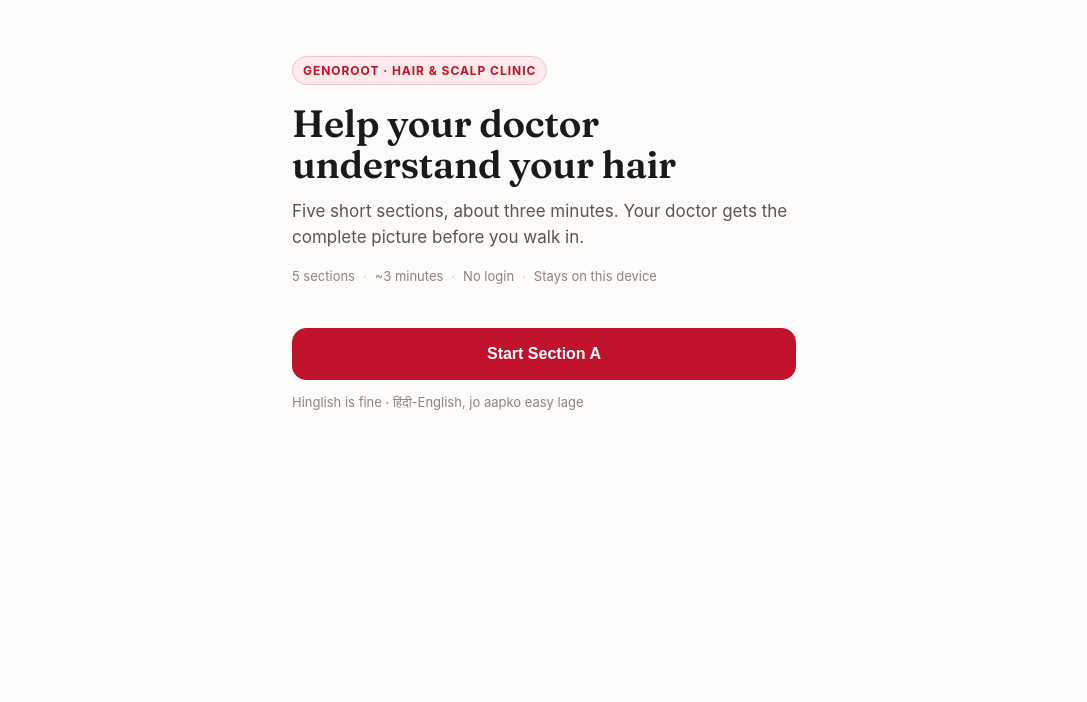
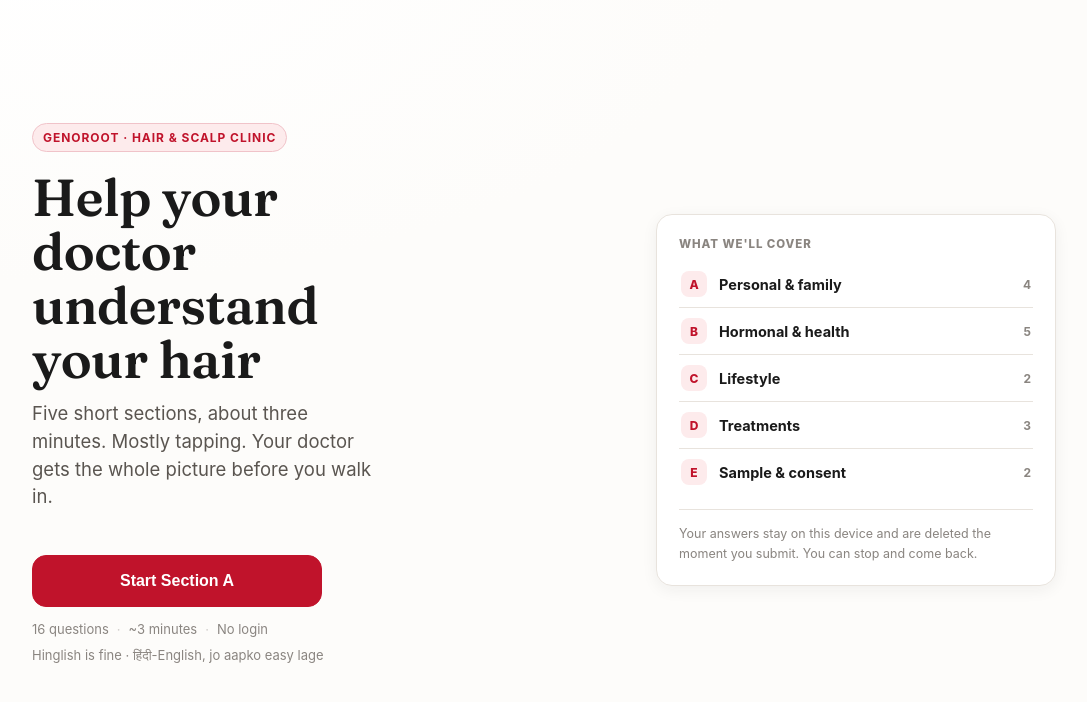
Before and after one commit to Ripperox/hair-intake, a React (Vite) app: page / in a window 1280 px wide. Shown: the top 702 px of the page, without its empty margins (96-1183 px from the left). Built offline with nearby package versions, Linux system fonts and the light colour scheme.

Commit message:
fix: desktop landing hero, section C full-width layout, stable chip/card widths on select, always-visible what's-left guidance

```diff
--- a/src/App.tsx
+++ b/src/App.tsx
@@ -39,12 +39,12 @@ const SECTION_TITLE: Record<string, string> = {
   E: 'Sample & Consent',
 }
 
-const RAIL: { letter: string; title: string; screens: Screen[] }[] = [
-  { letter: 'A', title: 'Personal & family', screens: ['A'] },
-  { letter: 'B', title: 'Hormonal & health', screens: ['B'] },
-  { letter: 'C', title: 'Lifestyle', screens: ['C'] },
-  { letter: 'D', title: 'Treatments', screens: ['D'] },
-  { letter: 'E', title: 'Sample & consent', screens: ['E'] },
+const RAIL: { letter: string; title: string; screens: Screen[]; n: number }[] = [
+  { letter: 'A', title: 'Personal & family', screens: ['A'], n: 4 },
+  { letter: 'B', title: 'Hormonal & health', screens: ['B'], n: 5 },
+  { letter: 'C', title: 'Lifestyle', screens: ['C'], n: 2 },
+  { letter: 'D', title: 'Treatments', screens: ['D'], n: 3 },
+  { letter: 'E', title: 'Sample & consent', screens: ['E'], n: 2 },
 ]
 
 // deep clone initial answers (avoid shared nested refs)
@@ -178,14 +178,26 @@ export default function App() {
   }
   const nudge = (section: string) => {
     setNudged(prev => ({ ...prev, [section]: true }))
+    // Take them to the blank answer rather than making them hunt for it. On
+    // desktop every section is on screen at once, so scope the search.
     setTimeout(() => {
-      document.querySelector('[data-invalid]')?.scrollIntoView({ behavior: 'smooth', block: 'center' })
+      const scope = document.getElementById(`desk-${section}`) ?? document
+      const target = scope.querySelector('[data-invalid]')
+      target?.scrollIntoView({ behavior: 'smooth', block: 'center' })
     }, 80)
   }
 
   const validAge = (): boolean => {
     const n = parseInt(answers.ageHairLossBegan, 10)
     return !!answers.ageHairLossBegan && !isNaN(n) && n >= 10 && n <= 100
+  }
+
+  // How many answers a section is still waiting on. Drives the rail badge and
+  // the "what's left" bar, so an unfinished section is never a silent mystery.
+  const missingCount = (s: Screen): number => {
+    const v = validations[s as string]
+    if (!v) return 0
+    return Object.values(v.fields).filter(f => f.state !== 'valid').length
   }
 
   const sectionComplete = (s: Screen): boolean => {
@@ -589,16 +601,35 @@ export default function App() {
       case 'welcome':
         return (
           <div className="welcome">
-            <div className="welcome-badge">GenoRoot · Hair & Scalp Clinic</div>
-            <h1>Help your doctor<br />understand your hair</h1>
-            <p className="welcome-lead">
-              Five short sections, about three minutes. Your doctor gets the complete picture before you walk in.
-            </p>
-            <div className="welcome-meta">
-              <span>5 sections</span><span className="dot">·</span><span>~3 minutes</span><span className="dot">·</span><span>No login</span><span className="dot">·</span><span>Stays on this device</span>
+            <div className="welcome-main">
+              <div className="welcome-badge">GenoRoot · Hair &amp; Scalp Clinic</div>
+              <h1>Help your doctor<br />understand your hair</h1>
+              <p className="welcome-lead">
+                Five short sections, about three minutes. Mostly tapping. Your doctor gets the whole picture before you walk in.
+              </p>
+              <BigButton onClick={() => setStep('A')}>Start Section A</BigButton>
+              <div className="welcome-meta">
+                <span>16 questions</span><span className="dot">·</span><span>~3 minutes</span><span className="dot">·</span><span>No login</span>
+              </div>
+              <p className="welcome-hinglish">Hinglish is fine · हिंदी-English, jo aapko easy lage</p>
             </div>
-            <BigButton onClick={() => setStep('A')}>Start Section A</BigButton>
-            <p className="welcome-hinglish">Hinglish is fine · हिंदी-English, jo aapko easy lage</p>
+            <aside className="welcome-aside">
+              <div className="welcome-card">
+                <div className="welcome-card-head">What we&apos;ll cover</div>
+                <ol className="welcome-steps">
+                  {RAIL.map(g => (
+                    <li key={g.letter}>
+                      <span className="welcome-step-letter">{g.letter}</span>
+                      <span className="welcome-step-title">{g.title}</span>
+                      <span className="welcome-step-n">{g.n}</span>
+                    </li>
+                  ))}
+                </ol>
+                <p className="welcome-card-foot">
+                  Your answers stay on this device and are deleted the moment you submit. You can stop and come back.
+                </p>
+              </div>
+            </aside>
           </div>
         )
 
@@ -852,12 +883,16 @@ export default function App() {
           {RAIL.map(g => {
             const s = g.screens[0]
             const complete = sectionComplete(s)
+            const left = missingCount(s)
             const current = step === s
+            const started = essAnswered > 0
             return (
-              <button key={g.letter} type="button" className={`rail-item ${current ? 'current' : ''} ${complete ? 'done' : ''}`} onClick={() => setStep(s)}>
+              <button key={g.letter} type="button" className={`rail-item ${current ? 'current' : ''} ${complete ? 'done' : ''}`} onClick={() => { setStep(s); if (!complete && started) nudge(s as string) }}>
                 <span className="rail-letter">{g.letter}</span>
                 <span className="rail-item-label">{g.title}</span>
-                <span className="rail-check" aria-hidden="true">{complete ? '✓' : ''}</span>
+                {complete
+                  ? <span className="rail-check" aria-hidden="true">✓</span>
+                  : started ? <span className="rail-left">{left} left</span> : null}
               </button>
             )
           })}
@@ -883,12 +918,23 @@ export default function App() {
             ))}
           </div>
 
-          {allDone && step !== 'summary' && (
+          {step !== 'summary' && (allDone ? (
             <div className="desk-actions">
               <span className="desk-actions-note">All 5 sections complete</span>
               <BigButton onClick={() => setStep('summary')}>Review the filled form →</BigButton>
             </div>
-          )}
+          ) : essAnswered > 0 && (() => {
+            const first = SECTIONS.find(s => !sectionComplete(s))!
+            const left = SECTIONS.reduce((n, s) => n + missingCount(s), 0)
+            return (
+              <div className="desk-actions">
+                <span className="desk-actions-note pending">
+                  {left} {left === 1 ? 'answer' : 'answers'} still blank — next one is in {SECTION_TITLE[first as string]}
+                </span>
+                <BigButton variant="secondary" onClick={() => { setStep(first); nudge(first as string) }}>Show me →</BigButton>
+              </div>
+            )
+          })())}
         </main>
 
         <aside className="desk-preview">
@@ -929,7 +975,7 @@ export default function App() {
   }
 
   return (
-    <div className="app">
+    <div className={`app ${step === 'welcome' ? 'app-welcome' : ''} ${step === 'done' ? 'app-done' : ''}`}>
       {!doneHome && (
         <>
           <ProgressBar progress={progress} />
--- a/src/index.css
+++ b/src/index.css
@@ -47,13 +47,24 @@ html,body{ margin:0; padding:0; background:var(--bg); color:var(--text); font-fa
 .icon-btn:active{ transform:scale(.97) }
 
 /* Welcome */
-.welcome{ padding:28px 4px 8px; text-align:left }
+.welcome{ padding:28px 4px 8px; text-align:left; display:flex; flex-direction:column; gap:24px }
 .welcome-badge{ display:inline-flex; font-size:12px; font-weight:700; letter-spacing:.08em; text-transform:uppercase; color:var(--accent); background:var(--accent-soft); border:1px solid var(--accent-line); padding:6px 10px; border-radius:999px; margin-bottom:18px }
 .welcome h1{ font-family:var(--font-display); font-size:36px; line-height:1.08; letter-spacing:-.01em; margin:0 0 14px; font-weight:600; color:var(--text) }
 .welcome-lead{ font-size:17px; line-height:1.5; color:var(--text-2); margin:0 0 18px }
-.welcome-meta{ display:flex; gap:8px; align-items:center; font-size:13px; color:var(--muted); margin-bottom:26px; flex-wrap:wrap }
+.welcome-meta{ display:flex; gap:8px; align-items:center; font-size:13px; color:var(--muted); margin-top:14px; flex-wrap:wrap }
 .dot{ opacity:.4 }
-.welcome-hinglish{ font-size:13px; color:var(--muted); margin-top:14px }
+.welcome-hinglish{ font-size:13px; color:var(--muted); margin-top:10px }
+
+/* Welcome: "what we'll cover" card — the same five sections the doctor reads */
+.welcome-card{ border:1px solid var(--line); border-radius:var(--r); background:var(--card); padding:18px; box-shadow:var(--shadow-sm) }
+.welcome-card-head{ font-size:11.5px; font-weight:800; letter-spacing:.08em; text-transform:uppercase; color:var(--muted); margin-bottom:10px }
+.welcome-steps{ list-style:none; margin:0; padding:0 }
+.welcome-steps li{ display:flex; align-items:center; gap:12px; padding:10px 2px; border-bottom:1px solid var(--line) }
+.welcome-steps li:last-child{ border-bottom:none }
+.welcome-step-letter{ width:26px; height:26px; border-radius:8px; background:var(--accent-soft); color:var(--accent); font-size:12px; font-weight:800; display:grid; place-items:center; flex:none }
+.welcome-step-title{ font-size:14.5px; font-weight:650; color:var(--text); flex:1; min-width:0 }
+.welcome-step-n{ font-size:12px; font-weight:650; color:var(--muted); flex:none }
+.welcome-card-foot{ font-size:12.5px; color:var(--muted); margin:14px 0 0; padding-top:14px; border-top:1px solid var(--line); line-height:1.55 }
 
 /* Section screen layout */
 .screen-label{ font-size:12px; font-weight:800; letter-spacing:.1em; text-transform:uppercase; color:var(--muted); padding:12px 20px 0 }
@@ -105,6 +116,7 @@ html,body{ margin:0; padding:0; background:var(--bg); color:var(--text); font-fa
 .opt-card{ text-align:left; width:100%; padding:14px 16px; border-radius:14px; border:1.5px solid var(--line); background:var(--card); display:flex; align-items:center; justify-content:space-between; gap:12px; cursor:pointer; transition: border-color .15s, background .15s, box-shadow .15s }
 .opt-card:hover{ border-color:var(--line-strong); background:var(--bg-soft) }
 .opt-card.selected{ border-color:var(--accent); background:var(--accent-soft); box-shadow: 0 0 0 3px rgba(192,19,43,.10) }
+.opt-text{ min-width:0 }
 .opt-main{ font-size:15.5px; font-weight:650; color:var(--text) }
 .opt-sub{ font-size:12.5px; color:var(--muted); margin-top:2px }
 .opt-check{ width:26px; height:26px; border-radius:999px; background:var(--accent); color:white; display:grid; place-items:center; font-size:14px; font-weight:800; flex:none }
@@ -114,7 +126,7 @@ html,body{ margin:0; padding:0; background:var(--bg); color:var(--text); font-fa
 .chip-opt{ appearance:none; border-radius:999px; padding:10px 14px; font-size:14px; font-weight:600; border:1.5px solid var(--line); background:var(--chip-bg); color:var(--text-2); cursor:pointer; display:inline-flex; align-items:center; gap:8px }
 .chip-opt.selected{ background:var(--chip-on-bg); color:var(--chip-on); border-color:var(--accent-line) }
 .chip-opt.exclusive.selected{ background:var(--text); color:white; border-color:var(--text) }
-.chip-check{ font-size:12px; font-weight:800 }
+.chip-check{ font-size:12px; font-weight:800; width:9px; flex:none; text-align:center; line-height:1 }
 
 /* Yes/No */
 .yesno{ display:grid; grid-template-columns:1fr 1fr; gap:10px }
@@ -173,10 +185,11 @@ html,body{ margin:0; padding:0; background:var(--bg); color:var(--text); font-fa
 .detail-actions{ display:grid; grid-template-columns:1fr 1fr; gap:10px; margin-top:18px }
 .detail-actions .btn{ margin-top:0 }
 
-/* Follow-up affordance under a habit row (smoking severity, salon detail) */
-.habit-detail-btn{ appearance:none; width:100%; margin-top:10px; padding:10px 12px; border-radius:10px; border:1.5px dashed var(--line-strong); background:var(--bg-soft); color:var(--text-2); font-family:inherit; font-size:13.5px; font-weight:650; text-align:left; cursor:pointer; display:flex; align-items:center; justify-content:space-between; gap:10px; line-height:1.35 }
-.habit-detail-btn:hover{ border-color:var(--accent); color:var(--accent) }
-.habit-detail-btn.filled{ border-style:solid; border-color:var(--accent-line); background:var(--accent-soft); color:var(--accent) }
+/* Follow-up under a habit row (smoking severity, salon detail).
+   Unanswered it reads as clearly waiting, not as decoration. */
+.habit-detail-btn{ appearance:none; width:100%; margin-top:10px; padding:10px 12px; border-radius:10px; border:1.5px dashed var(--accent); background:var(--accent-soft); color:var(--accent); font-family:inherit; font-size:13.5px; font-weight:700; text-align:left; cursor:pointer; display:flex; align-items:center; justify-content:space-between; gap:10px; line-height:1.35 }
+.habit-detail-btn:hover{ background:white }
+.habit-detail-btn.filled{ border-style:solid; border-color:var(--line); background:var(--bg-soft); color:var(--text-2); font-weight:650 }
 .habit-detail-btn.invalid{ border-style:solid; border-color:var(--danger); background:var(--danger-soft); color:var(--danger) }
 
 /* Consent */
@@ -301,6 +314,7 @@ html,body{ margin:0; padding:0; background:var(--bg); color:var(--text); font-fa
   .rail-item-label{ flex:1; min-width:0 }
   .rail-check{ width:18px; height:18px; border-radius:999px; background:var(--accent-soft); color:var(--accent); font-size:11px; font-weight:800; display:none; place-items:center; flex:none }
   .rail-item.done .rail-check{ display:grid }
+  .rail-left{ font-size:11px; font-weight:700; color:var(--accent); background:var(--accent-soft); border:1px solid var(--accent-line); border-radius:999px; padding:2px 7px; flex:none; white-space:nowrap }
   .rail-review{ margin-top:14px; border-color:var(--line); background:var(--card) }
   .rail-review .rail-letter{ background:var(--text); color:white }
   .rail-keys{ font-size:11.5px; color:var(--muted); border-top:1px solid var(--line); padding-top:12px; margin:auto 6px 0; line-height:1.55 }
@@ -317,6 +331,7 @@ html,body{ margin:0; padding:0; background:var(--bg); color:var(--text); font-fa
   .desk-actions{ position:sticky; bottom:0; display:flex; align-items:center; justify-content:space-between; gap:14px; padding:14px 20px; background:linear-gradient(rgba(253,252,250,0), rgba(253,252,250,.97) 45%); z-index:20 }
   .desk-actions .btn{ width:auto; min-width:230px; margin-top:0 }
   .desk-actions-note{ font-size:13px; font-weight:700; color:var(--accent) }
+  .desk-actions-note.pending{ color:var(--text-2) }
 }
 
 /* Right: live "form filling itself" panel — appears once there's room (≥1170) */
@@ -346,6 +361,14 @@ html,body{ margin:0; padding:0; background:var(--bg); color:var(--text); font-fa
   .desk-section .section-card{ columns:2; column-gap:38px }
   .desk-section .section-head{ column-span:all }
   .desk-section .q-block{ break-inside:avoid }
+
+  /* Section C is two questions, one of them tall: columns would strand a
+     dead gutter beside it. Give it the full width instead — the habit
+     groups then sit side by side with room to breathe. */
+  #desk-C .section-card{ columns:auto }
+  #desk-C .habit-groups{ gap:32px }
+  #desk-C .habit-main.col-layout .opt-grid.small{ flex-direction:row }
+  #desk-C .habit-main.col-layout .opt-grid.small .opt-card{ flex:1 }
 }
 
 /* Very large / UHD: let the doc scale up and get a third column */
@@ -358,6 +381,9 @@ html,body{ margin:0; padding:0; background:var(--bg); color:var(--text); font-fa
 @media (min-width:2400px){
   .app.is-desktop{ grid-template-columns:300px minmax(0,1fr) 420px }
   .desk-section .section-card{ columns:3; column-gap:42px }
+  /* Sections with fewer blocks than columns would leave an empty gutter */
+  #desk-C .section-card{ columns:auto }
+  #desk-E .section-card{ columns:2 }
 }
 @media print{
   .progress-wrap, .step-header, .footer, .btn, .sheet-backdrop, .welcome-hinglish, .welcome-meta{ display:none !important }
@@ -414,3 +440,30 @@ html,body{ margin:0; padding:0; background:var(--bg); color:var(--text); font-fa
 .rail-item:focus-visible .rail-letter {
   box-shadow: 0 0 0 3px rgba(192, 19, 43, 0.4);
 }
+
+/* ——— Welcome on a laptop: a real hero, not a phone column in a void ——— */
+@media (min-width:1024px){
+  .app.app-welcome{ max-width:none; background:radial-gradient(1100px 520px at 12% -5%, #ffffff 0%, var(--bg) 62%) }
+  .app.app-welcome .main{ padding:0; justify-content:center }
+  .app.app-welcome .welcome{
+    display:grid;
+    grid-template-columns:minmax(0,1.05fr) minmax(0,400px);
+    gap:72px;
+    align-items:center;
+    width:100%;
+    max-width:1120px;
+    margin:0 auto;
+    padding:56px 48px;
+    min-height:100dvh;
+  }
+  .app.app-welcome .welcome-main{ max-width:34ch }
+  .app.app-welcome .welcome h1{ font-size:52px; line-height:1.04 }
+  .app.app-welcome .welcome-lead{ font-size:18.5px; margin-bottom:26px }
+  .app.app-welcome .welcome .btn-big{ width:auto; min-width:290px }
+  .app.app-welcome .welcome-card{ padding:22px }
+  .app.app-done{ max-width:760px }
+}
+@media (min-width:1500px){
+  .app.app-welcome .welcome{ max-width:1240px; gap:96px }
+  .app.app-welcome .welcome h1{ font-size:58px }
+}
```
Also changed, not shown: src/intake-components.tsx (+7 -14 lines), 1 other file (tests, documents, lock files or other folders).
